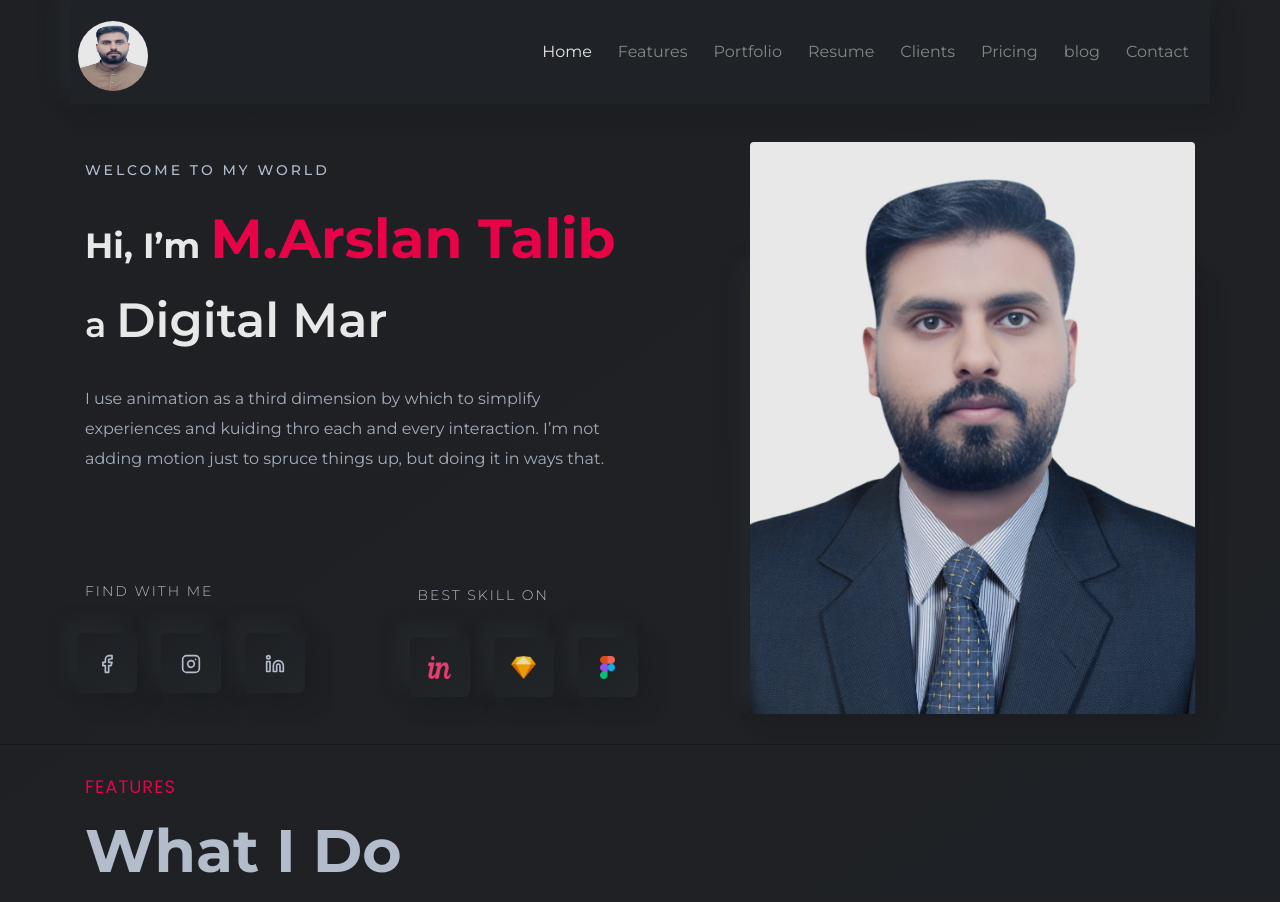
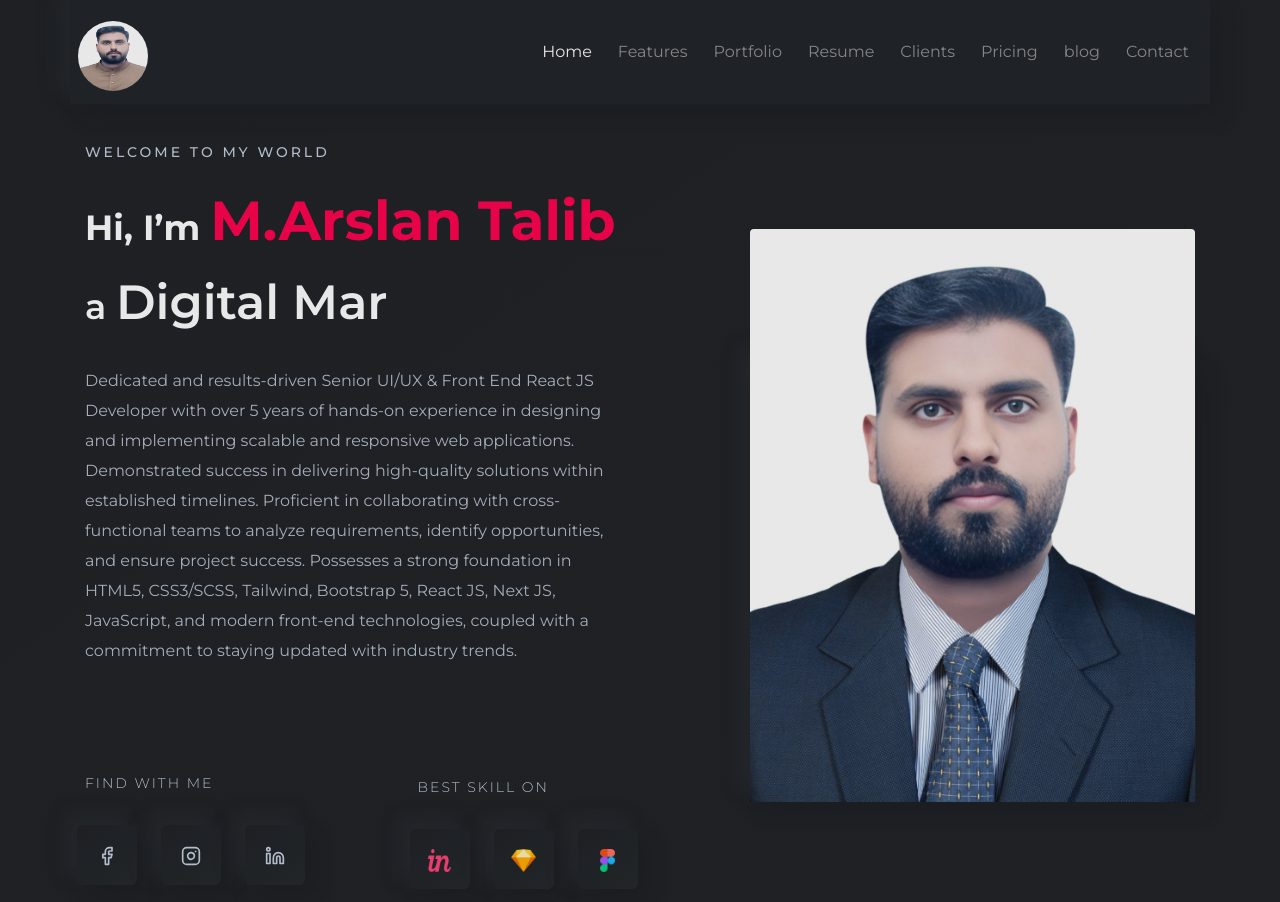
Before and after one commit to arslan7676/portfolio, a plain HTML site: page index.html in a window 1280 px wide. Shown: the top 902 px of the page. Drawn offline with Linux system fonts and the light colour scheme.

Commit message:
portfolio

```diff
--- a/index.html
+++ b/index.html
@@ -73,10 +73,7 @@
                            </h1>
 
                            <div>
-                              <p class="description">I use animation as a third dimension by which to simplify
-                                 experiences and kuiding thro each and every interaction. I’m not adding
-                                 motion
-                                 just to spruce things up, but doing it in ways that.</p>
+                              <p class="description">Dedicated and results-driven Senior UI/UX & Front End React JS Developer with over 5 years of hands-on experience in designing and implementing scalable and responsive web applications. Demonstrated success in delivering high-quality solutions within established timelines. Proficient in collaborating with cross-functional teams to analyze requirements, identify opportunities, and ensure project success. Possesses a strong foundation in HTML5, CSS3/SCSS, Tailwind, Bootstrap 5, React JS, Next JS, JavaScript, and modern front-end technologies, coupled with a commitment to staying updated with industry trends.</p>
                            </div>
                         </div>
 
```
